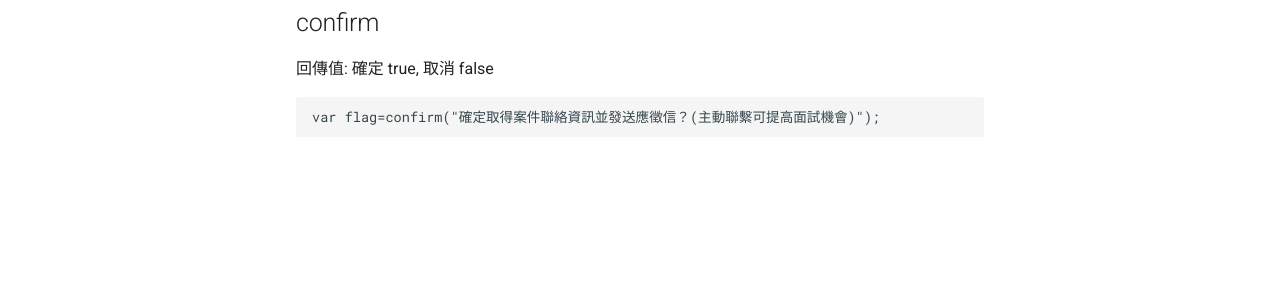
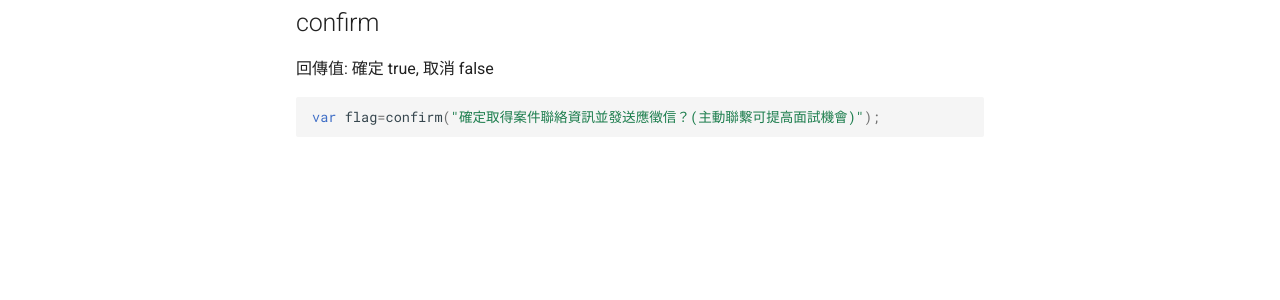
Before and after one commit to JiajunChou/wiki, an MkDocs documentation site: the page built from docs/js.md, in a window 1280 px wide. Shown: the part 175-475 px from the top of the page. Built offline with MkDocs 1.6.1 and Material for MkDocs 9.7.7, drawn with Linux system fonts in a browser that asks for light colours; old or Windows-style settings are respelled for this version of MkDocs.

Commit message:
Setting markdown_extension

```diff
--- a/mkdocs.yml
+++ b/mkdocs.yml
@@ -4,4 +4,17 @@ pages:
     - Javascript: js.md
 theme: 'material'
 markdown_extensions:
-    - pymdownx.tasklist(custom_checkbox=true)
+  - pymdownx.arithmatex
+  - pymdownx.betterem(smart_enable=all)
+  - pymdownx.caret
+  - pymdownx.critic
+  - pymdownx.details
+  - pymdownx.emoji:
+      emoji_generator: !!python/name:pymdownx.emoji.to_svg
+  - pymdownx.inlinehilite
+  - pymdownx.magiclink
+  - pymdownx.mark
+  - pymdownx.smartsymbols
+  - pymdownx.superfences
+  - pymdownx.tasklist(custom_checkbox=true)
+  - pymdownx.tilde
```
